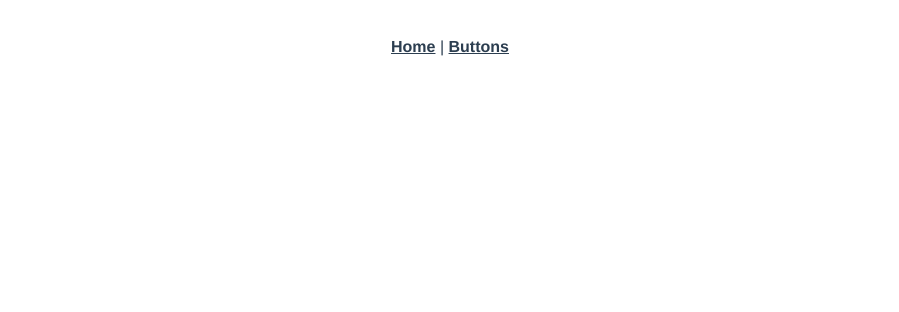
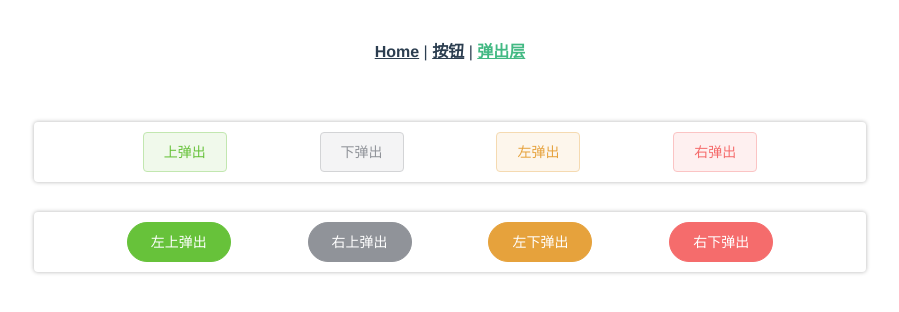
Before and after one commit to Bittersweet-Chocolate/czh-component, a Vue app: page /messages in a window 1280 px wide. Shown: the top 312 px of the page, without its empty margins (190-1089 px from the left). Built offline with nearby package versions, Linux system fonts and the light colour scheme.

Commit message:
添加弹出层组件

```diff
--- a/src/App.vue
+++ b/src/App.vue
@@ -2,7 +2,8 @@
   <div id="app">
     <div id="nav">
       <router-link to="/">Home</router-link> |
-      <router-link to="/buttons">Buttons</router-link>
+      <router-link to="/buttons">按钮</router-link> |
+      <router-link to="/messages">弹出层</router-link>
     </div>
     <router-view/>
   </div>
--- /dev/null
+++ b/src/components/cMessage/cMessage.vue
@@ -0,0 +1,49 @@
+<template>
+  <div class="message" :class="type">{{text}}</div>
+</template>
+<script>
+export default {
+  props: {
+    text: { type: String, default: "default" },
+    type: { type: String, default: "success" },
+  }
+};
+</script>
+<style lang="scss" scoped>
+.message {
+  position: fixed;
+  left: 50%;
+  top: 10px;
+  display: flex;
+  align-items: center;
+  transform: translate(-50%, -50px);
+  padding: 10px 16px;
+  font-size: 14px;
+  color: #fff;
+  border-radius: 4px;
+  opacity: 0;
+  transition: all 0.3s ease-in-out;
+  z-index: 999;
+
+  &.show {
+    transform: translate(-50%, 10px);
+    opacity: 1;
+  }
+
+  &.success {
+    background-color: #67c23a;
+  }
+
+  &.warning {
+    background-color: #e6a23c;
+  }
+
+  &.info {
+    background-color: #909399;
+  }
+
+  &.danger {
+    background-color: #f56c6c;
+  }
+}
+</style>
--- a/src/main.js
+++ b/src/main.js
@@ -1,9 +1,13 @@
 import Vue from 'vue'
 import App from './App.vue'
 import router from './router'
+import cButton from '@/components/cButton/cButton'
+import cMessage from '@/components/cMessage/cMessage'
 
 Vue.config.productionTip = false
 
+Vue.component('cButton', cButton)
+Vue.component('cMessage', cMessage)
 new Vue({
   router,
   render: h => h(App)
--- a/src/router/index.js
+++ b/src/router/index.js
@@ -14,6 +14,11 @@ const routes = [
     path: '/buttons',
     name: 'Buttons',
     component: () => import('../views/Buttons.vue')
+  },
+  {
+    path: '/messages',
+    name: 'Messages',
+    component: () => import('../views/Messages.vue')
   }
 ]
 
--- a/src/views/Buttons.vue
+++ b/src/views/Buttons.vue
@@ -37,7 +37,6 @@
 </template>
 
 <script>
-import cButton from "@/components/cButton/cButton";
 export default {
   data() {
     return {
@@ -81,9 +80,6 @@ export default {
       }
       alert(`点击事件触发:类型-${type},名称-${e.target.innerText}`);
     }
-  },
-  components: {
-    cButton
   }
 };
 </script>
--- /dev/null
+++ b/src/views/Messages.vue
@@ -0,0 +1,38 @@
+<template>
+  <div>
+    <div class="container">
+      <cButton @click="open1" plain type="success">上弹出</cButton>
+      <cButton @click="open2" plain type="info">下弹出</cButton>
+      <cButton @click="open3" plain type="warning">左弹出</cButton>
+      <cButton @click="open4" plain type="danger">右弹出</cButton>
+    </div>
+    <div class="container">
+      <cButton @click="open1" round type="success">左上弹出</cButton>
+      <cButton @click="open2" round type="info">右上弹出</cButton>
+      <cButton @click="open3" round type="warning">左下弹出</cButton>
+      <cButton @click="open4" round type="danger">右下弹出</cButton>
+    </div>
+  </div>
+</template>
+<script>
+export default {
+  methods: {
+    open1() {},
+    open2() {},
+    open3() {},
+    open4() {}
+  }
+};
+</script>
+<style scoped>
+.container {
+  padding: 10px 16px;
+  max-width: 800px;
+  margin: 30px auto;
+  border-radius: 4px;
+  box-shadow: 0 0 4px 0 rgba(0, 0, 0, 0.3);
+  display: flex;
+  justify-content: space-evenly;
+  align-items: center;
+}
+</style>
```
